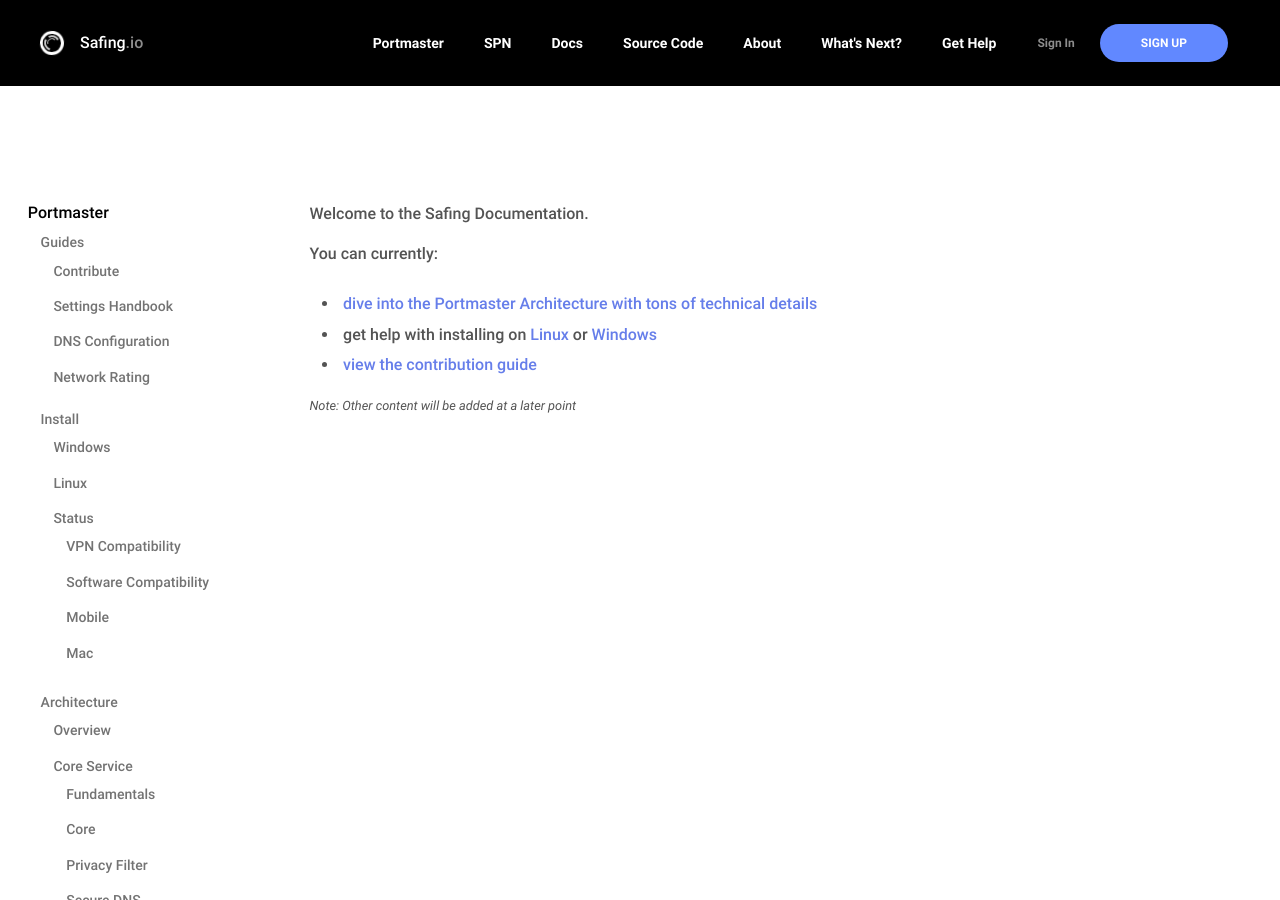
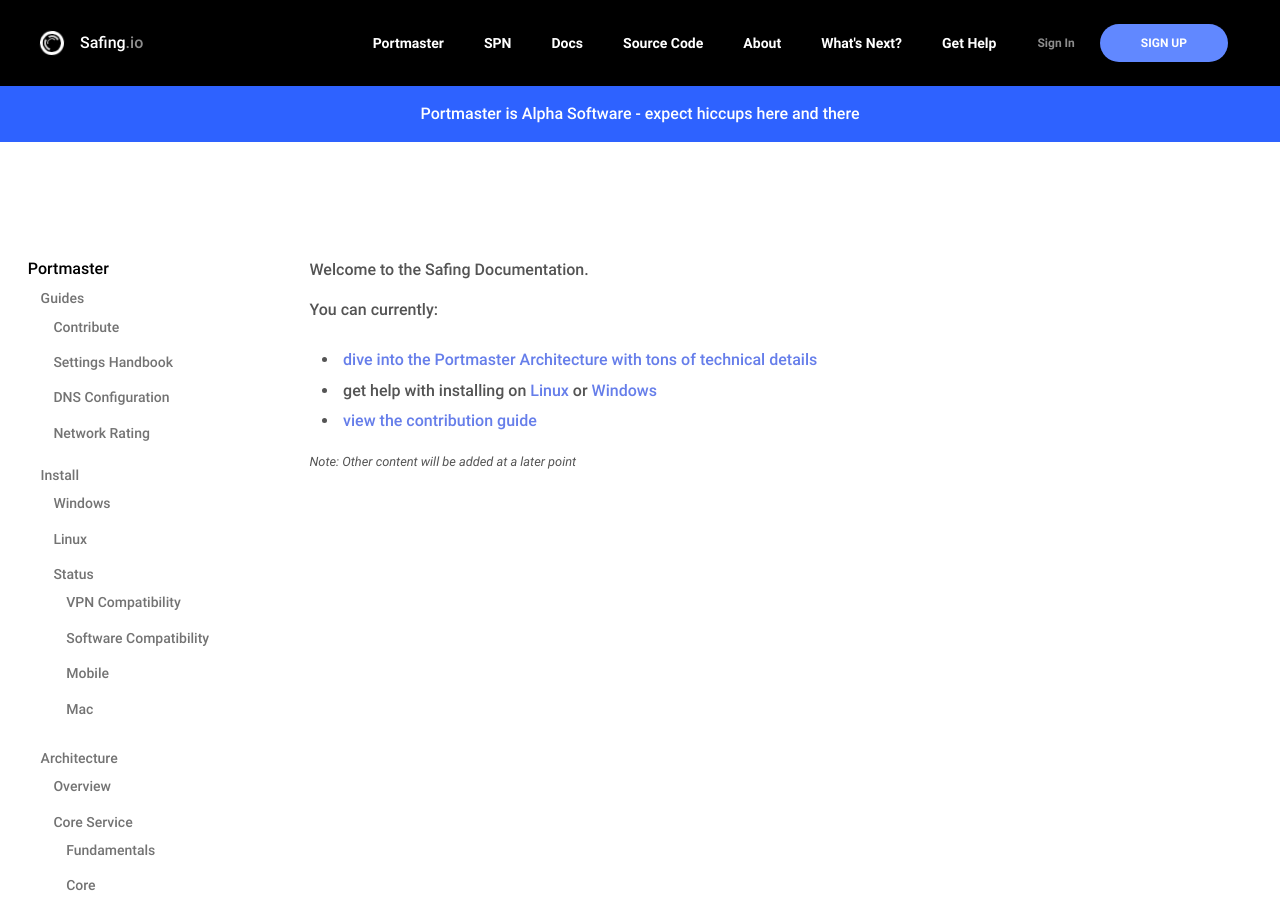
Before and after one commit to safing/docs, a Jekyll site: the page built from index.md, in a window 1280 px wide and 900 px high. Built offline with Jekyll 4.4.1, drawn with Linux system fonts in a browser that asks for light colours.

Commit message:
Add bar to NavBar

```diff
--- a/_includes/nav.html
+++ b/_includes/nav.html
@@ -86,3 +86,6 @@
     </nav>
   </div>
 </nav>
+<div class="flex justify-center p-4 text-white txt-lg" style="background-color: rgba(46, 98, 255, 1);">
+  <span>Portmaster is Alpha Software - expect hiccups here and there</span>
+</div>
```
